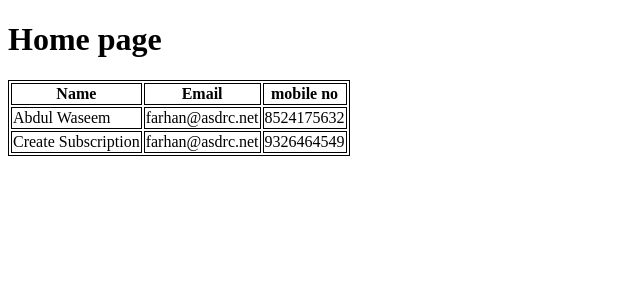
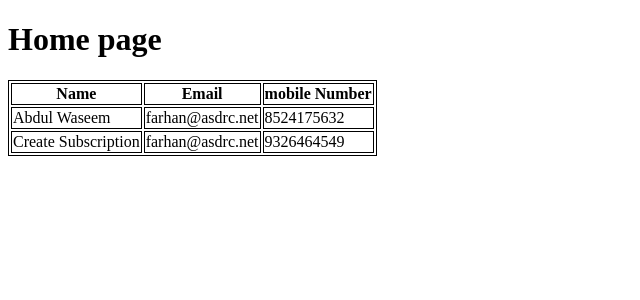
Before and after one commit to AbdulWaseem1999/new_project, a Django app: page / in a window 1280 px wide. Shown: the top 300 px of the page, without its empty margins (0-640 px from the left). Run offline with Django 4.2, Linux system fonts and the light colour scheme; data comes from the database, SQL or seed files in the repository.

Commit message:
second commit

```diff
--- a/contacts/templates/home.html
+++ b/contacts/templates/home.html
@@ -17,7 +17,7 @@
             <tr>
                 <th>Name</th>
                 <th>Email</th>
-                <th>mobile no</th>
+                <th>mobile Number</th>
             </tr>
         </thead>
         <tbody id="tbody">
```
